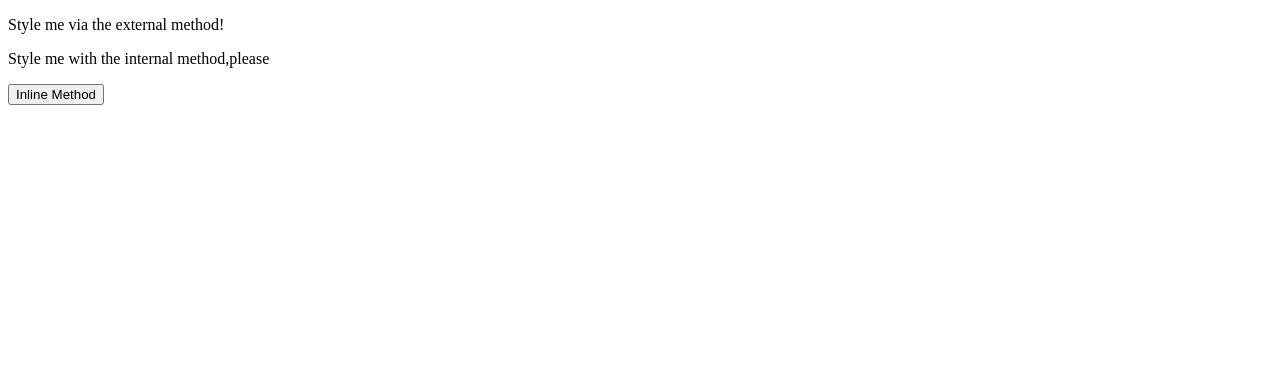
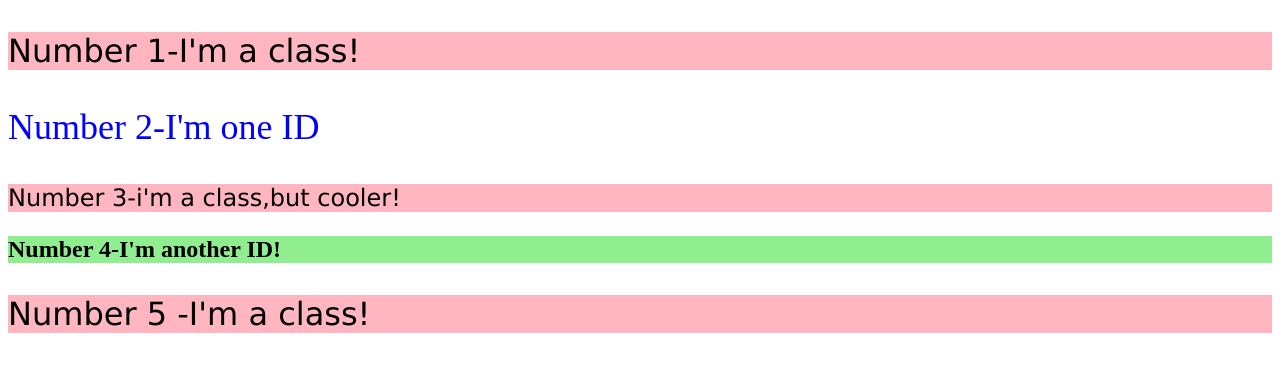
Before and after one commit to Majok-Bol/The-Odin-Project-CSS-exercises, a plain HTML site: page 02-id-class-selectors/index.html in a window 1280 px wide. Drawn offline with Linux system fonts and the light colour scheme; files that its build step writes are made by us from their sources.

Commit message:
02-id-class-selectors

```diff
--- a/01-css-methods/index.css
+++ b/01-css-methods/index.css
@@ -1,6 +1,6 @@
 .external {
-  background-color:red;
-  color:white;
+  background-color: red;
+  color: white;
   text-align: center;
   font-size: 32px;
 }
--- /dev/null
+++ b/02-id-class-selectors/index.css
@@ -0,0 +1,24 @@
+.number-one {
+    background-color:lightpink ;
+    font-size: 32px;
+    font-family:Verdana, Devaju, sans-serif
+}
+.number-two {
+    color: blue;
+    font-size: 36px;
+}
+.number-three {
+    background-color:lightpink ;
+    font-size: 24px;
+    font-family:Verdana, Devaju, sans-serif
+}
+.number-four {
+    background-color:lightgreen;
+    font-size: 24px;
+    font-weight: bold;
+}
+.number-five {
+    background-color:lightpink ;
+    font-size: 32px;
+    font-family:Verdana, Devaju, sans-serif
+}
--- a/02-id-class-selectors/index.html
+++ b/02-id-class-selectors/index.html
@@ -4,15 +4,18 @@
     <meta charset="UTF-8">
     <meta http-equiv="X-UA-Compatible" content="IE=edge">
     <meta name="viewport" content="width=device-width, initial-scale=1.0">
-    <title>css-methods</title>
+    <title>id-class-selectors</title>
     <link rel="stylesheet" href="./index.css" />
 
 </head>
 <body>
     <div>
-        <p class=""external">Style me via the external method!</p>
-        <p>Style me with the internal method,please</p>
-        <button>Inline Method</button>
-      </div>
+        <p class="number-one">Number 1-I'm a class!</p>
+        <p class="number-two">Number 2-I'm one ID</p>
+        <p class="number-three">Number 3-i'm a class,but cooler!</p>
+        <p class="number-four">Number 4-I'm another ID!</p>
+        <p class="number-five">Number 5 -I'm a class!</p>
+        <p></p>
+    </div>
 </body>
 </html>
```
